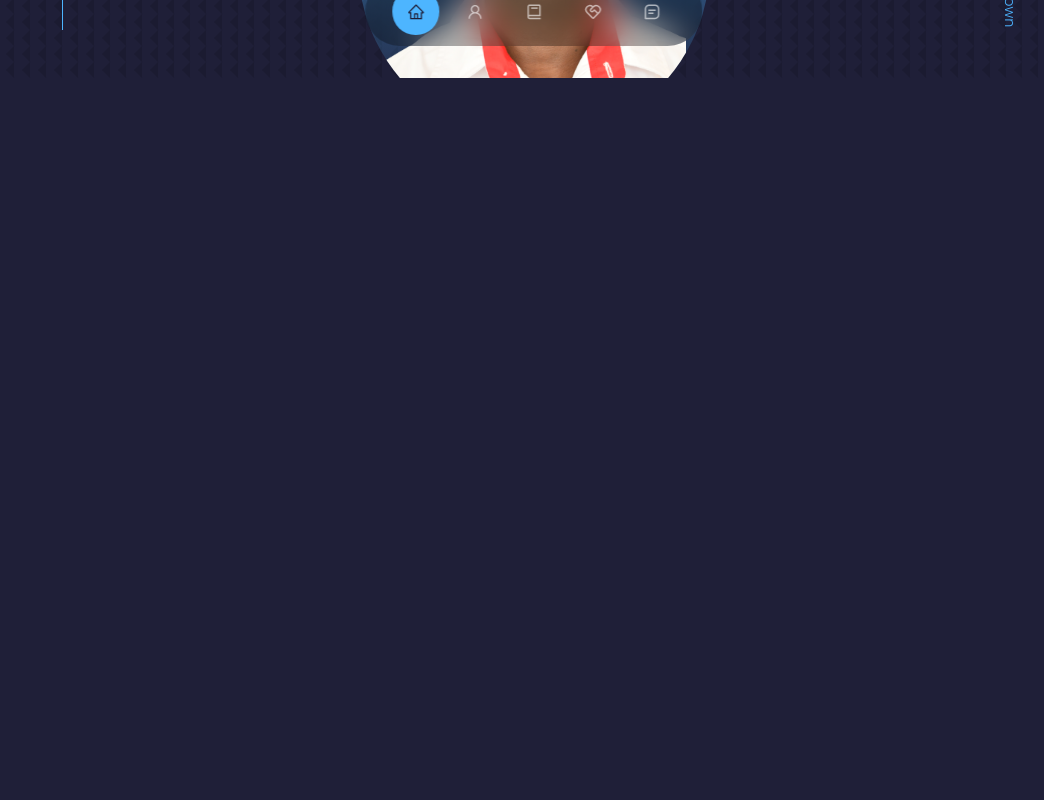
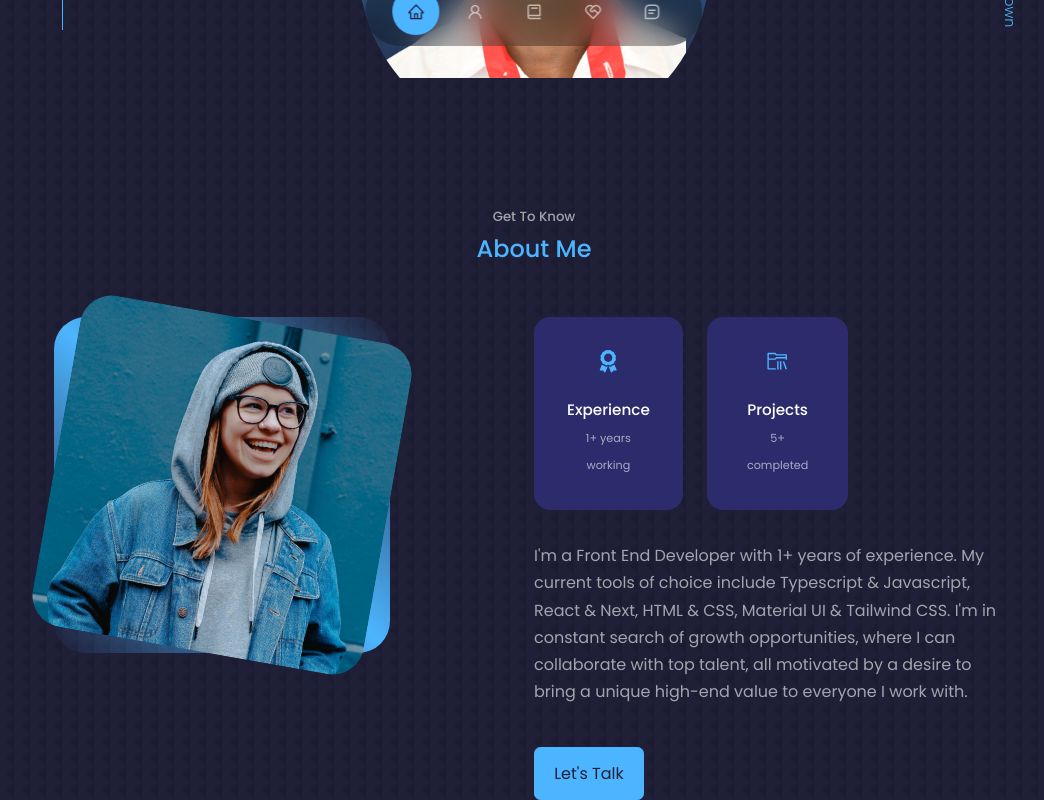
Before and after one commit to Amakoye/charlesamakoye, a React (Create React App) app: page / in a window 1280 px wide. Shown: the part 722-1522 px from the top of the page, without its empty margins (106-1150 px from the left). Before the commit the page ends 800 px from the top, so only its background shows below. Built offline with nearby package versions, Linux system fonts and the light colour scheme.

Commit message:
add about me section

```diff
--- a/src/App.tsx
+++ b/src/App.tsx
@@ -1,3 +1,4 @@
+import About from "./components/about/About";
 import Header from "./components/header/Header";
 import Nav from "./components/nav/Nav";
 
@@ -6,6 +7,7 @@ function App() {
     <>
       <Header />
       <Nav />
+      <About />
     </>
   );
 }
--- /dev/null
+++ b/src/components/about/About.jsx
@@ -0,0 +1,47 @@
+import { FaAward } from "react-icons/fa";
+import { VscFolderLibrary } from "react-icons/vsc";
+import ME from "../../assets/me-about.jpg";
+import "./about.css";
+
+function About() {
+  return (
+    <section id="about">
+      <h5>Get To Know</h5>
+      <h2>About Me</h2>
+      <div className="container about__container">
+        <div className="about__me">
+          <div className="about__me-image">
+            <img src={ME} alt="About " />
+          </div>
+        </div>
+        <div className="about__content">
+          <div className="about__cards">
+            <article className="about__card">
+              <FaAward className="about__icon" />
+              <h5>Experience</h5>
+              <small>1+ years working</small>
+            </article>
+            <article className="about__card">
+              <VscFolderLibrary className="about__icon" />
+              <h5>Projects</h5>
+              <small>5+ completed</small>
+            </article>
+          </div>
+          <p>
+            I'm a Front End Developer with 1+ years of experience. My current
+            tools of choice include Typescript & Javascript, React & Next, HTML
+            & CSS, Material UI & Tailwind CSS. I'm in constant search of growth
+            opportunities, where I can collaborate with top talent, all
+            motivated by a desire to bring a unique high-end value to everyone I
+            work with.
+          </p>
+          <a href="#contact" className="btn btn-primary">
+            Let's Talk
+          </a>
+        </div>
+      </div>
+    </section>
+  );
+}
+
+export default About;
--- /dev/null
+++ b/src/components/about/about.css
@@ -0,0 +1,109 @@
+.about__container {
+  display: grid;
+  grid-template-columns: 35% 50%;
+  gap: 15%;
+}
+
+.about__me {
+  width: 100%;
+  aspect-ratio: 1/1;
+  border-radius: 2rem;
+  background: linear-gradient(
+    45deg,
+    transparent,
+    var(--color-primary),
+    transparent
+  );
+  display: grid;
+  place-items: center;
+}
+
+.about__me-image {
+  border-radius: 2rem;
+  overflow: hidden;
+  transform: rotate(10deg);
+}
+
+.about__me-image:hover {
+  transform: rotate(0deg);
+  transition: var(--transition);
+}
+
+.about__cards {
+  display: grid;
+  grid-template-columns: repeat(3, 1fr);
+  gap: 1.5rem;
+}
+
+.about__card {
+  background: var(--color-bg-variant);
+  border: 1px solid transparent;
+  border-radius: 1rem;
+  padding: 2rem;
+  text-align: center;
+  transition: var(--transition);
+}
+
+.about__card:hover {
+  background: transparent;
+  border-color: var(--color-primary-variant);
+  cursor: default;
+}
+
+.about__icon {
+  color: var(--color-primary);
+  font-size: 1.4rem;
+  margin-bottom: 1rem;
+}
+
+.about__card h5 {
+  font-size: 0.95rem;
+}
+
+.about__card small {
+  font-size: 0.7rem;
+  color: var(--color-light);
+}
+
+.about__content p {
+  margin: 2rem 0 2.6rem;
+  color: var(--color-light);
+}
+
+/* MEDIA QUERIES (MEDIUM DEVICES) */
+@media screen and (max-width: 1024px) {
+  .about__container {
+    grid-template-columns: 1fr;
+    gap: 0;
+  }
+
+  .about__me {
+    width: 50%;
+    margin: 2rem auto 4rem;
+  }
+
+  .about__content p {
+    margin: 1rem 0 1.5rem;
+  }
+}
+
+/* MEDIA QUERIES (SMALL DEVICES) */
+@media screen and (max-width: 600px) {
+  .about__me {
+    width: 65%;
+    margin: 0 auto 3rem;
+  }
+
+  .about__cards {
+    grid-template-columns: 1fr 1fr;
+    gap: 1rem;
+  }
+
+  .about__content {
+    text-align: center;
+  }
+
+  .about__content p {
+    margin: 1.5rem 0;
+  }
+}
```
